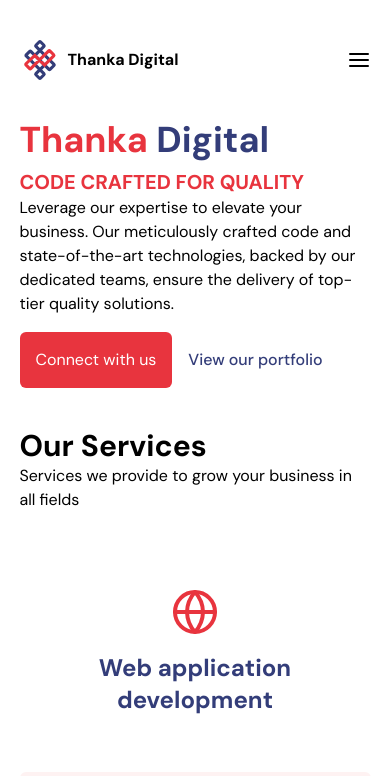
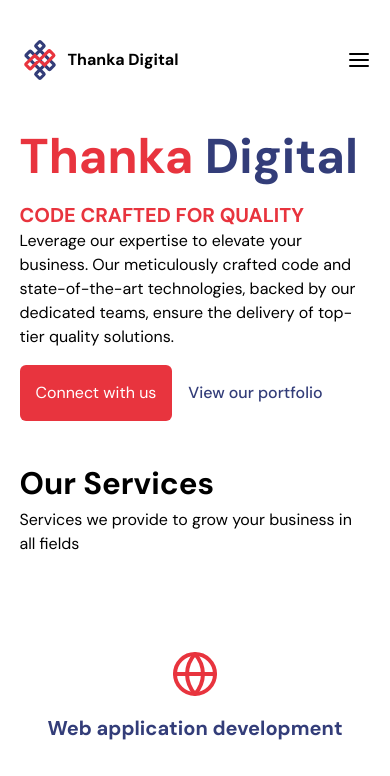
Before and after one commit to alsongarbuja/thankadigital, a Next.js app: page / in a window 390 px wide. Shown: the top 776 px of the page. Built offline with nearby package versions, Linux system fonts and the light colour scheme.

Commit message:
font: responsive font and fix the navbar in mobile

```diff
--- a/src/app/globals.css
+++ b/src/app/globals.css
@@ -6,6 +6,14 @@
   --foreground-rgb: 0, 0, 0;
   --background-start-rgb: 214, 219, 220;
   --background-end-rgb: 255, 255, 255;
+
+  --font-size-sm: clamp(0.8rem, 0.17vw + 0.76rem, 0.89rem);
+  --font-size-base: clamp(1rem, 0.34vw + 0.91rem, 1.19rem);
+  --font-size-md: clamp(1.25rem, 0.61vw + 1.1rem, 1.58rem);
+  --font-size-lg: clamp(1.56rem, 1vw + 1.31rem, 0.89rem);
+  --font-size-xl: clamp(1.95rem, 1.56vw + 1.56rem, 0.89rem);
+  --font-size-xxl: clamp(2.44rem, 2.38vw + 1.85rem, 3.75rem);
+  --font-size-xxxl: clamp(3.05rem, 3.54vw + 2.17rem, 5rem);
 }
 
 @media (prefers-color-scheme: dark) {
@@ -16,8 +24,14 @@
   }
 }
 
+*,
+*::after,
+*::before {
+  box-sizing: border-box;
+}
+
 body {
-  font-size: 16px;
+  font-size: var(--font-size-base);
   font-family: var(--font-dm-sans), sans-serif;
 }
 
@@ -26,27 +40,30 @@ h1, h2, h3, h4, h5, h6 {
   font-family: var(--font-dm-sans), sans-serif;
 }
 h1 {
-  font-size: 2.25rem;
-  line-height: 2.5rem;
+  font-size: var(--font-size-xxxl);
+  /* line-height: 2.5rem; */
 }
 h2 {
-  font-size: 1.875rem;
-  line-height: 2.25rem;
+  font-size: var(--font-size-xxl);
+  /* line-height: 2.25rem; */
 }
 h3 {
-  font-size: 1.5rem;
-  line-height: 2rem;
+  font-size: var(--font-size-xl);
+  /* line-height: 2rem; */
 }
 h4 {
-  font-size: 1.25rem;
+  font-size: var(--font-size-lg);
+  /* line-height: 1.75rem; */
+}
+h5 {
+  font-size: var(--font-size-md);
   line-height: 1.75rem;
 }
-h5 {
-  font-size: 1.125rem;
-  line-height: 1.75rem;
+p, a {
+  font-size: var(--font-size-base);
 }
 
-@media (min-width: 768px) {
+/* @media (min-width: 768px) {
   h1 {
     font-size: 3.75rem;
     line-height: 1;
@@ -62,4 +79,4 @@ h5 {
     font-size: 6rem;
     line-height: 1;
   }
-}
+} */
--- a/src/app/page.tsx
+++ b/src/app/page.tsx
@@ -37,7 +37,7 @@ export default function Home() {
 
         {/* About Section */}
         <section className="py-5 mt-5">
-          <h2>About US</h2>
+          <h3>About US</h3>
           <p className="mt-5 text-lg text-justify">
             We are a team of dedicated professionals with a passion for cutting-edge technology. We specialize in providing customized solutions that cater to your unique business needs. Our expertise ranges from web development and mobile app design to digital marketing. Trust us to transform your ideas into reality and propel your business forward in the digital age.
           </p>
@@ -58,7 +58,7 @@ export default function Home() {
             <div>
               <span className="flex items-center gap-2 mb-8">
                 <Image src="/thanka_digital_logo.svg" alt="Thanka Digital logo" className="w-14 h-14" width={50} height={50} />
-                <h2>Thanka Digital</h2>
+                <h5>Thanka Digital</h5>
               </span>
               <Social />
             </div>
@@ -66,7 +66,7 @@ export default function Home() {
               {
                 footerLinks.map((footerLink, index) => (
                   <div className="flex flex-col gap-2" key={index}>
-                    <h5>{footerLink.title}</h5>
+                    <h6>{footerLink.title}</h6>
                     {
                       footerLink.links.map((link, index) => (
                         <p>
--- a/src/components/Header.tsx
+++ b/src/components/Header.tsx
@@ -27,7 +27,7 @@ const Header = () => {
         <span className="text-base font-bold md:text-xl">Thanka Digital</span>
       </span>
       <Menu className="cursor-pointer md:hidden" onClick={() => setIsNavbarOpen(prev => !prev)} />
-      <nav className={`fixed transition-[top] text-white md:text-black md:relative md:flex-row md:h-auto md:w-fit md:bg-inherit flex-col bg-primary_blue z-10 w-full h-screen ${isNavbarOpen ? 'top-0' : '-top-full'} left-0 font-semibold flex gap-8 items-center justify-center`}>
+      <nav className={`fixed transition-[top] text-white md:text-black md:relative md:flex-row md:h-auto md:w-fit md:bg-inherit flex-col bg-primary_blue z-10 w-full h-screen ${isNavbarOpen ? 'top-0' : '-top-[150%]'} left-0 font-semibold flex gap-8 items-center justify-center`}>
         <Link href="#">HOME</Link>
         <Link href="#">BLOGS</Link>
         <Link href="#">WORKS</Link>
--- a/src/components/HeroSection.tsx
+++ b/src/components/HeroSection.tsx
@@ -6,7 +6,7 @@ const HeroSection = () => {
     <section className="relative flex items-center justify-between">
       <div>
         <h1 className="text-primary_red">Thanka <span className="text-primary_blue">Digital</span></h1>
-        <h4 className="mt-2 text-primary_red">CODE CRAFTED FOR QUALITY</h4>
+        <h5 className="mt-2 text-primary_red">CODE CRAFTED FOR QUALITY</h5>
         <p className="w-full mb-4 md:w-3/4">Leverage our expertise to elevate your business. Our meticulously crafted code and state-of-the-art technologies, backed by our dedicated teams, ensure the delivery of top-tier quality solutions.</p>
         <button className="p-4 mr-4 text-white rounded-md bg-primary_red">Connect with us</button>
         <Link href="#" className="font-medium text-primary_blue">View our portfolio</Link>
--- a/src/components/services/ServiceCard.tsx
+++ b/src/components/services/ServiceCard.tsx
@@ -9,7 +9,7 @@ const ServiceCard = ({ icon, title, bgColor="bg-inherit" }: IServiceCardProps) =
   return (
     <div className={`flex flex-col items-center justify-center gap-4 text-center p-4 w-full min-h-[200px] md:min-h-[350px] rounded-md ${bgColor}`}>
       {icon}
-      <h3 className={`${bgColor === "bg-inherit" && "text-primary_blue"}`}>{title}</h3>
+      <h5 className={`${bgColor === "bg-inherit" && "text-primary_blue"}`}>{title}</h5>
     </div>
   )
 }
--- a/src/components/services/ServiceSection.tsx
+++ b/src/components/services/ServiceSection.tsx
@@ -5,7 +5,7 @@ interface IServiceSectionProps {}
 const ServiceSection = ({ children }: PropsWithChildren<IServiceSectionProps>) => {
   return (
     <section className="my-10">
-      <h2>Our Services</h2>
+      <h3>Our Services</h3>
       <p>Services we provide to grow your business in all fields</p>
       {children}
     </section>
```
